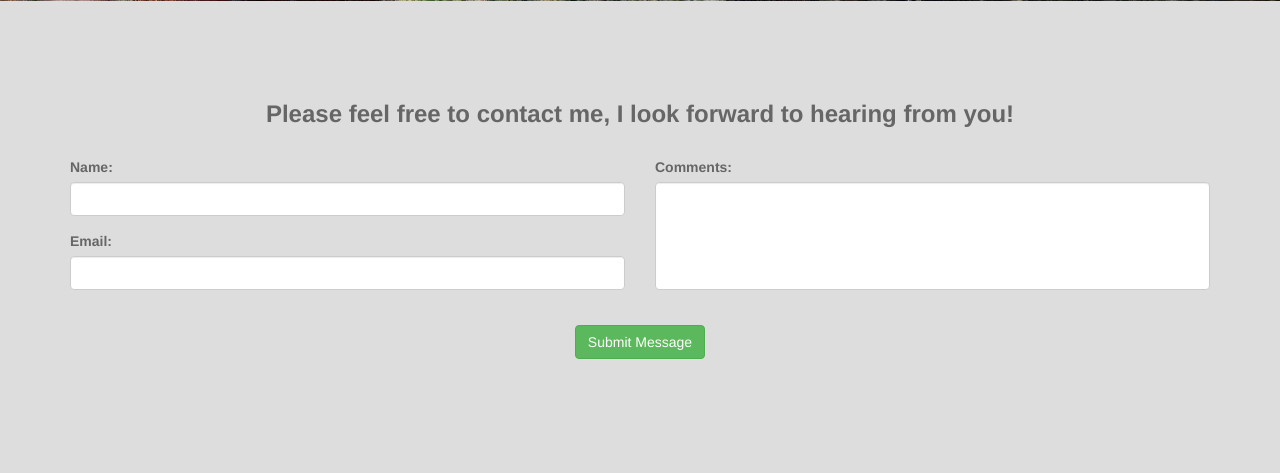
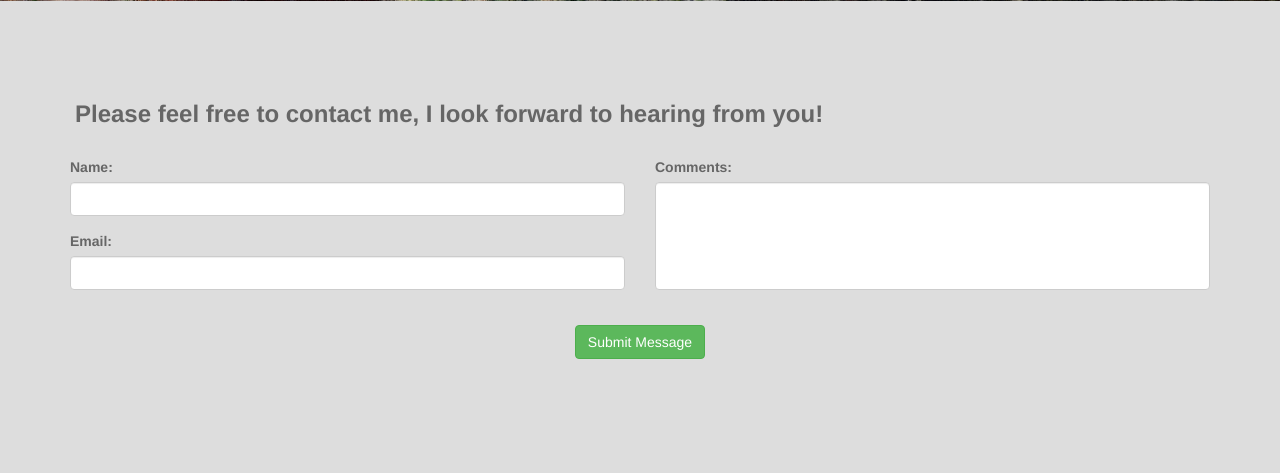
Before and after one commit to ranyehushua/PortfolioWebsite, a PHP site: page / in a window 1280 px wide. Shown: the part 2284-2757 px from the top of the page. Run offline with PHP 8.4, Linux system fonts and the light colour scheme; data that the repository does not hold is empty; some libraries are stand-ins or nearby versions.

Commit message:
Un-centered contact h3

```diff
--- a/index.php
+++ b/index.php
@@ -152,9 +152,7 @@
   <div id="contact" class="module">
     <div class="container">
       <div class="row">
-        <div class="text-center">
-          <h3>Please feel free to contact me, I look forward to hearing from you!</h3>
-        </div>
+        <h3>Please feel free to contact me, I look forward to hearing from you!</h3>
       </div>
       <!-- Start ContactForm -->
       <div class="row">
```
